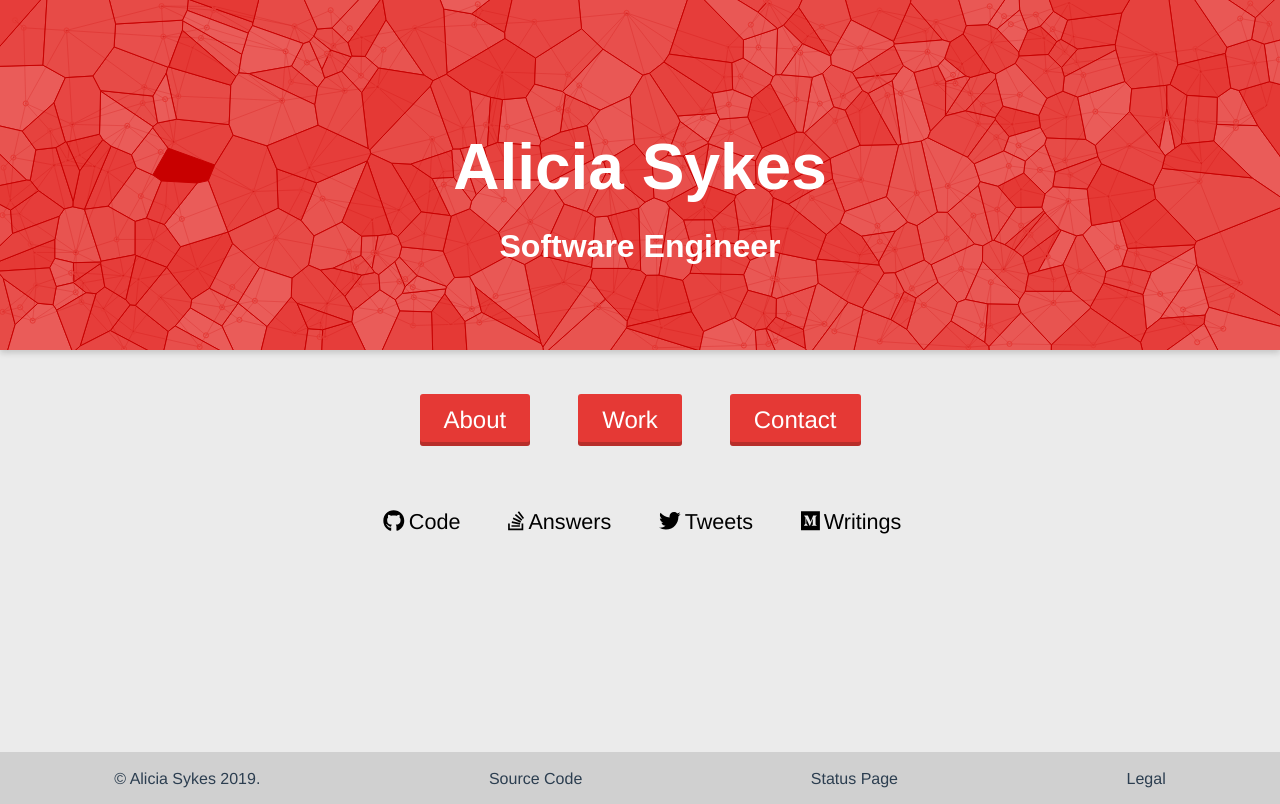
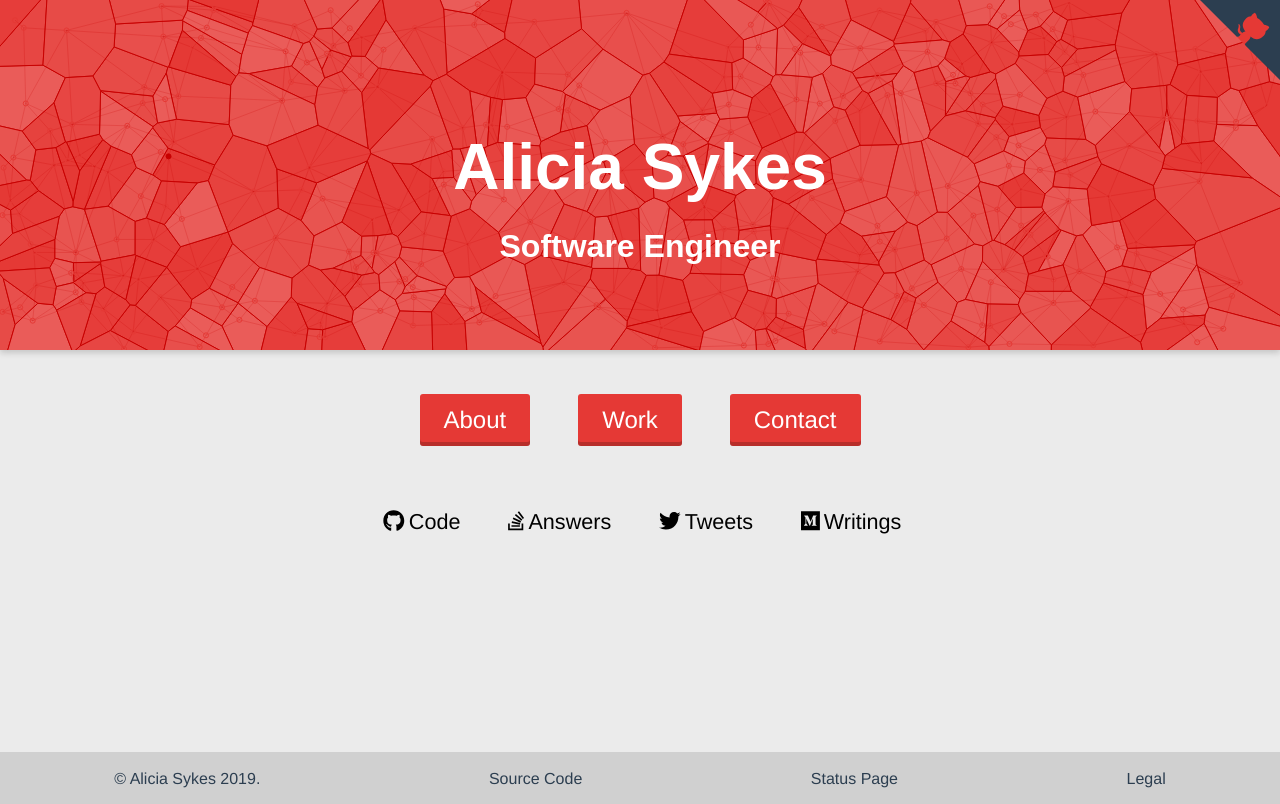
Before and after one commit to Lissy93/aliciasykes.com, a Vue app: page / in a window 1280 px wide. Built offline with nearby package versions, Linux system fonts and the light colour scheme.

Commit message:
Implemented GitHub corner

```diff
--- a/src/App.vue
+++ b/src/App.vue
@@ -2,6 +2,15 @@
   <div id="app">
 
     <div class="wrapper">
+
+    <!-- The GitHub corner link -->
+    <ForkMe
+      v-if="['cv'].indexOf($route.name) < 0"
+      hoverTitle="I built this site with Vue. Check out the source code on GitHub!"
+      githubUrl="https://github.com/Lissy93/alicia-sykes-website"
+      forgroundCol="#e53935"
+      backgroundCol="#2c3e50"
+    />
 
     <!-- Navigation Bar (show on all pages, except home screen) -->
     <NavBar
@@ -30,6 +39,7 @@
 
   import NavBar from './components/NavBar.vue';
   import Footer from './components/Footer.vue';
+  import ForkMe from './components/ForkMe.vue';
 
   /** Import Font Awesome */
   import { library, IconPack } from '@fortawesome/fontawesome-svg-core';
@@ -43,6 +53,7 @@
   components: {
     NavBar,
     Footer,
+    ForkMe,
   },
 })
 export default class Home extends Vue {}
--- a/src/views/Cv.vue
+++ b/src/views/Cv.vue
@@ -7,6 +7,15 @@
                 { \  {/ .-. \} {/  .' '.  \} {/  |
         ~~~~^~`~^~`~^~`~^~`~^~^~`^~^~`^~^~^~^~^~^~`^~~`
     -->
+
+
+    <!-- The GitHub corner link -->
+    <ForkMe
+      hoverTitle="I built this site with Vue. Check out the source code on GitHub!"
+      githubUrl="https://github.com/Lissy93/alicia-sykes-website"
+      backgroundCol="#2196F3"
+      forgroundCol="#ebebeb"
+    />
 
     <aside>
       <!-- Profile Picture -->
@@ -252,12 +261,14 @@
 import { Component, Vue } from 'vue-property-decorator';
 import Card from '@/components/Card.vue';
 import { FontAwesomeIcon } from '@fortawesome/vue-fontawesome';
+import ForkMe from '@/components/ForkMe.vue';
 
 
 @Component({
   components: {
     Card,
     FontAwesomeIcon,
+    ForkMe,
   },
 })
 export default class Cv extends Vue {}
```
Also changed, not shown: 1 other file (tests, documents, lock files or other folders).
